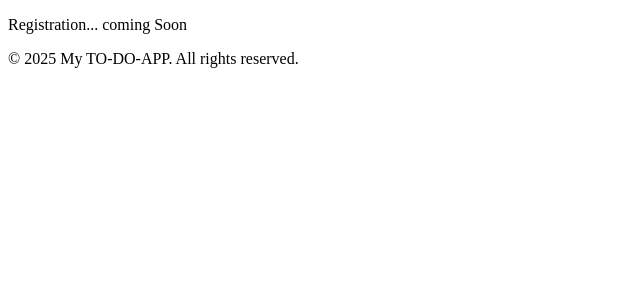
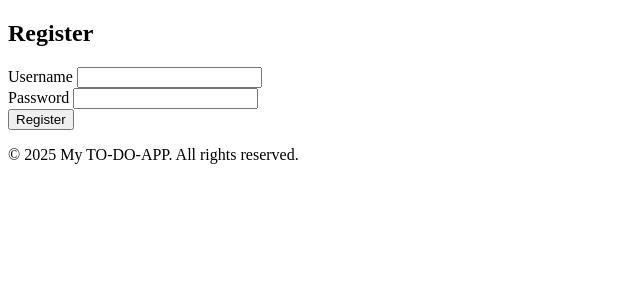
Before and after one commit to Rick13211/TODO_APP, a Python web app: template app/templates/register.html in a window 1280 px wide. Shown: the part 98-398 px from the top of the page, without its empty margins (0-640 px from the left). Run offline with Jinja, Linux system fonts and the light colour scheme; the template is opened without the code that fills it, so the values that code supplies are empty.

Commit message:
establish register system and relationship between user and tasks

```diff
--- a/app/templates/register.html
+++ b/app/templates/register.html
@@ -2,5 +2,19 @@
 {% block title %} Register - TODO App {% endblock %}
 
 {% block content %}
-  <p>Registration... coming Soon</p>
+  <div class="registration-box">
+    <h2>Register</h2>
+    <form action="{{url_for('auth.register')}}" method
+    ="POST">
+      <div class="form-group">
+        <label for="username">Username</label>
+        <input type="text" id="username" name="username" required>
+      </div>
+      <div class="form-group">
+        <label for="password">Password</label>
+        <input type="password" id="password" name="password" required>
+      </div>
+      <button type="submit">Register</button>
+    </form>
+  </div>
 {% endblock %}
--- a/app/templates/tasks.html
+++ b/app/templates/tasks.html
@@ -2,6 +2,7 @@
 {% block title %} Tasks - TODO App {% endblock %}
 
 {% block content %}
+
   <div class="task-box">
     <h2>Your Tasks</h2>
     <form action="{{ url_for('tasks.add_task') }}" method="post" class="task-form">
```
Also changed, not shown: app/models.py (+14 -3 lines), app/routes/auth.py (+20 -7 lines), app/routes/tasks.py (+7 -7 lines), instance/todo.db.
